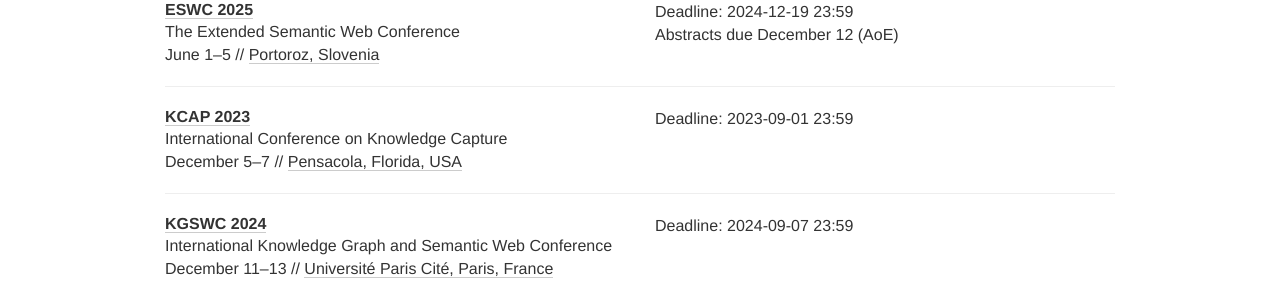
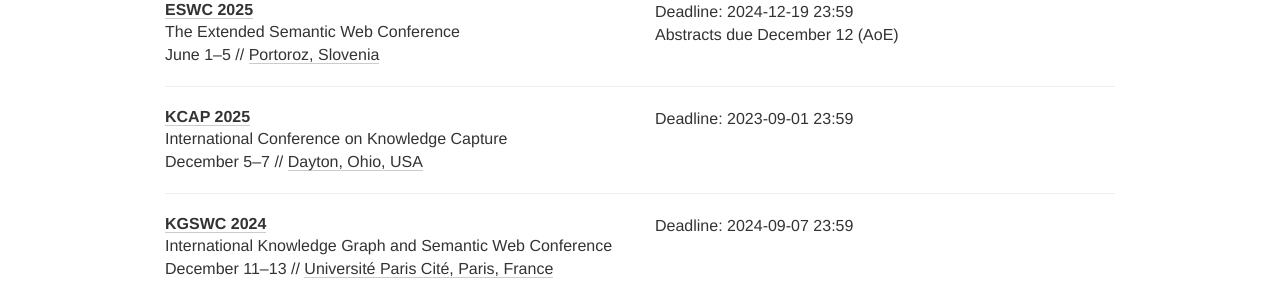
Before and after one commit to swc-deadlines/swc-deadlines.github.io, a Jekyll site: the page built from index.html, in a window 1280 px wide. Shown: the part 864-1162 px from the top of the page. Built offline with Jekyll 4.4.1, drawn with Linux system fonts in a browser that asks for light colours; nearby versions of some CDN libraries; comment, search, counter and statistics services are not loaded.

```diff
--- a/_data/conferences.yml
+++ b/_data/conferences.yml
@@ -59,12 +59,12 @@
 
 - name: KCAP
   description: International Conference on Knowledge Capture
-  year: 2023
-  date: "5 - 7 DEC"
-  link: https://www.k-cap.org/2023/
+  year: 2025
+  date: "10 - 12 DEC"
+  link: https://www.k-cap.org/2025/
   deadline: ["2023-09-01 23:59"]
   date: December 5-7
-  place: Pensacola, Florida, USA
+  place: Dayton, Ohio, USA
   tags: [KG, CONF]
 
 - name: KGSWC
```
